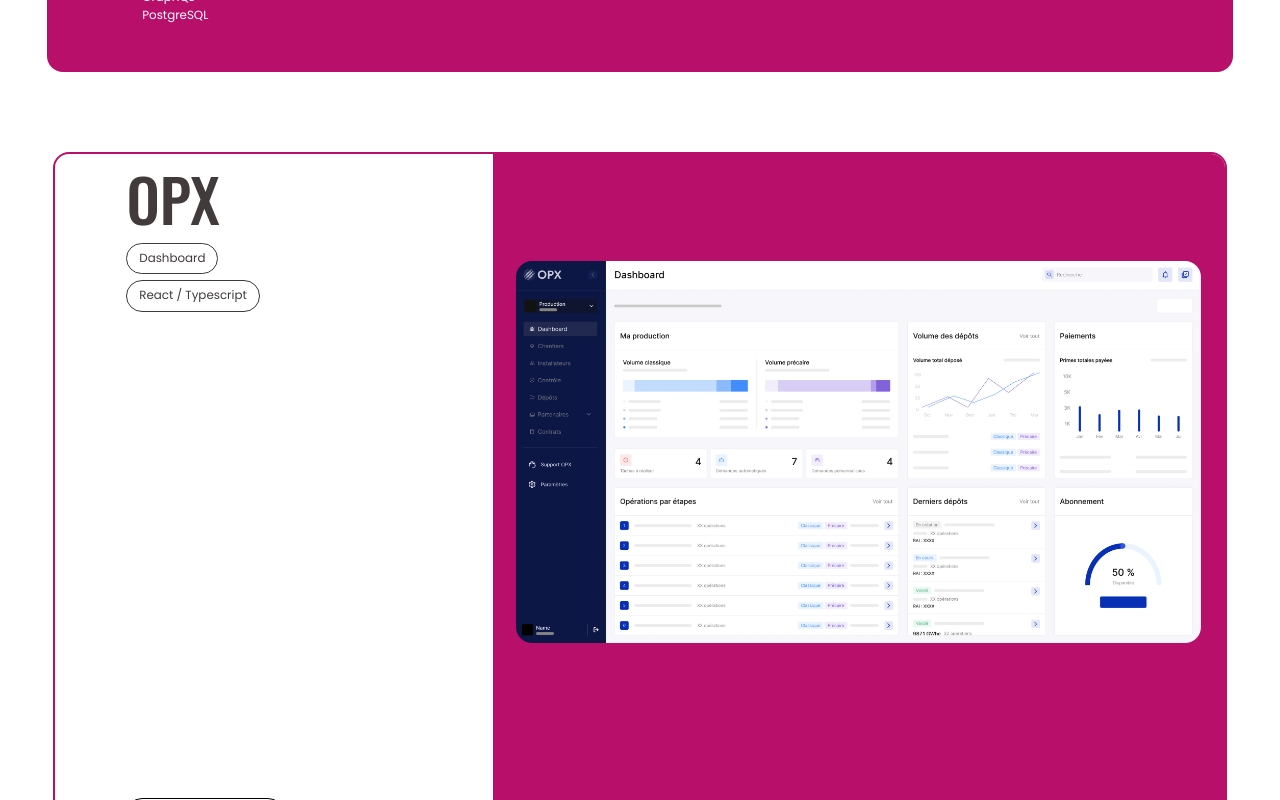
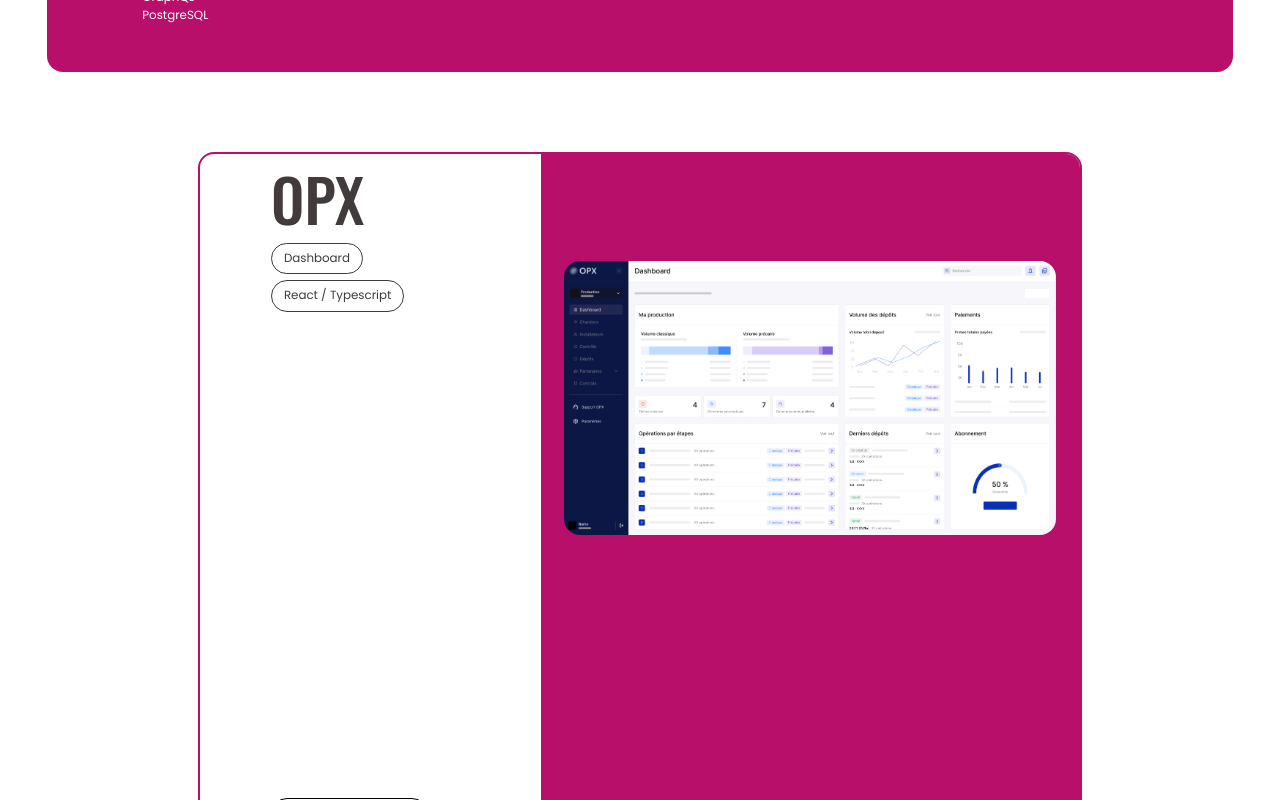
Before and after one commit to ManonTfx/manonDevPortfolio, a React (Create React App) app: page / in a window 1280 px wide. Shown: the part 2020-2820 px from the top of the page. Built offline with nearby package versions, Linux system fonts and the light colour scheme.

Commit message:
feat: add animation scroll to cards projects

```diff
--- a/src/components/cardsProjects/CardsProjectsContainer.tsx
+++ b/src/components/cardsProjects/CardsProjectsContainer.tsx
@@ -1,15 +1,49 @@
+/* eslint-disable @typescript-eslint/no-non-null-assertion */
 import { projectsCardsData } from '@utils/datas';
+import { useEffect, useRef } from 'react';
 import OneCardProject from './OneCardProject';
 
 function CardsProjectsContainer(): JSX.Element {
+  const refs: React.RefObject<HTMLDivElement>[] = projectsCardsData.map(() =>
+    useRef<HTMLDivElement>(null)
+  );
+
+  useEffect(() => {
+    const handleScroll = () => {
+      const windowHeight = window.innerHeight;
+
+      refs.forEach((ref, index) => {
+        if (!ref.current || index === 0) return;
+
+        const bounds = ref.current.getBoundingClientRect();
+        if (bounds.top < windowHeight / 2) {
+          refs[index - 1].current!.style.width = '70%';
+          refs[index - 1].current!.style.margin = 'auto';
+        } else {
+          refs[index - 1].current!.style.width = '95%';
+          refs[index - 1].current!.style.margin = 'auto';
+        }
+      });
+    };
+
+    window.addEventListener('scroll', handleScroll);
+    return () => {
+      window.removeEventListener('scroll', handleScroll);
+    };
+  }, [refs]);
   return (
     <div
       style={{ height: 'calc(100vh * 6)' }}
       id="projects"
       className="lg:h-screen mt-[5rem] lg:relative"
     >
-      {projectsCardsData.map((project) => (
-        <OneCardProject key={project.id} project={project} />
+      {projectsCardsData.map((project, index) => (
+        <OneCardProject
+          key={project.id}
+          project={project}
+          refs={refs}
+          index={index}
+        />
       ))}
     </div>
   );
--- a/src/components/cardsProjects/OneCardProject.tsx
+++ b/src/components/cardsProjects/OneCardProject.tsx
@@ -1,3 +1,4 @@
+/* eslint-disable no-param-reassign */
 import { useContext } from 'react';
 import { ColorModeContext } from '@utils/context';
 import { IOneProjectCard } from '@utils/types';
@@ -5,18 +6,25 @@ import ButtonLink from '@components/ButtonLink';
 
 interface IOneCardProjectProps {
   project: IOneProjectCard;
+  refs: any[];
+  index: number;
 }
 
-function OneCardProject({ project }: IOneCardProjectProps): JSX.Element {
+function OneCardProject({
+  project,
+  refs,
+  index,
+}: IOneCardProjectProps): JSX.Element {
   const { colorActive, selectionColor } = useContext(ColorModeContext);
 
   return (
     <div
+      ref={refs[index]}
       style={{
         backgroundColor: colorActive !== '#202020' ? '#ffffff' : '#202020',
         color: colorActive !== '#202020' ? '#413B3B' : '#ffffff',
       }}
-      className="h-screen p-2 rounded-default lg:mx-[4rem] mx-[2rem] lg:sticky top-0"
+      className="h-screen p-2 rounded-default lg:mx-[4rem] mx-[2rem] lg:sticky top-0 m-auto transition-all duration-500"
     >
       <div
         style={{
```
